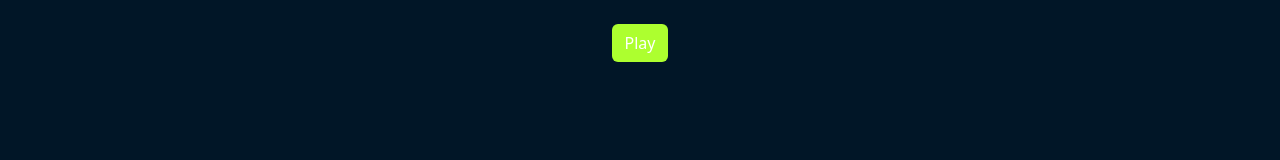
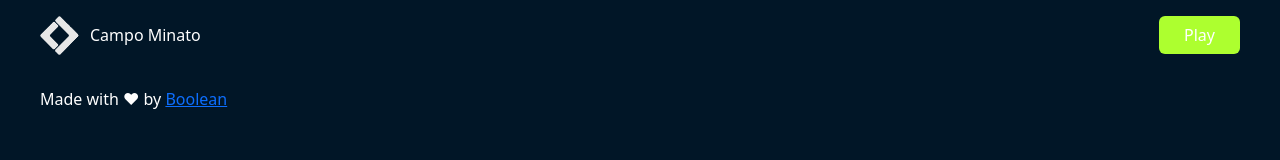
Before and after one commit to AlbertoScalia/js-campominato-grid, a plain HTML site: page index.html in a window 1280 px wide. Drawn offline with nearby package versions, Linux system fonts and the light colour scheme.

Commit message:
Fix (Index) : fixed elements and add footer

```diff
--- a/index.html
+++ b/index.html
@@ -14,19 +14,29 @@
 <body>
 
     <!--Header-->
-    <header>
-        <div class="d-flex align-items-center justify-content-center m-4">
-            <button type="button" id="play" class="btn text-white">Play</button>
-        </div>
-    </header>
+    <hedaer>
+        <nav class="navbar d-flex justify-content-between py-0 px-4 m-3">
+            <a href=""><img src="./img/boolean-logo.png" alt="Logo" width="50"></a>
+            Campo Minato
+            <div class="d-flex ms-auto">
+                <button id="play" class="btn text-white ms-3 px-4">Play</button>
+            </div>
+        </nav>
+    </hedaer>
 
     <!--Main-->
     <main>
-        <div class="d-flex justify-content-center align-items-center">
-            <div class="container d-flex flex-wrap justify-content-start align-items-start my-2">
-            </div>
+        <div class="container d-flex flex-wrap my-2">
         </div>
     </main>
+
+    <!--Footer-->
+    <footer class="px-4 m-3">
+        <span>
+            Made with &hearts; by
+            <a href="https://boolean.careers/">Boolean</a>
+        </span>
+    </footer>
 
     <!--Js-->
     <script src="https://cdn.jsdelivr.net/npm/bootstrap@5.3.0-alpha3/dist/js/bootstrap.bundle.min.js"
```
Also changed, not shown: css/style.css (line endings or trailing spaces), img/boolean-logo.png (added).
